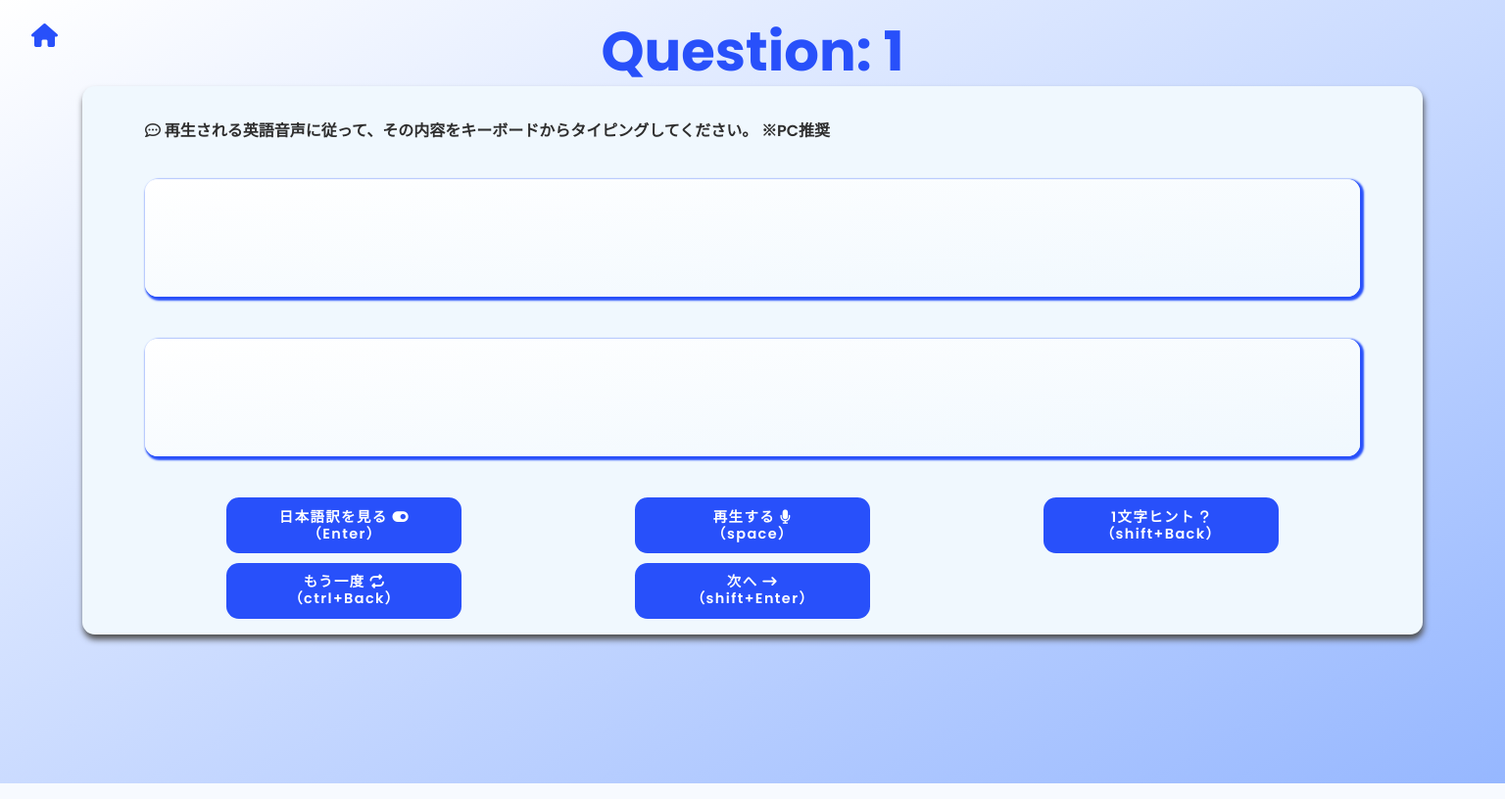
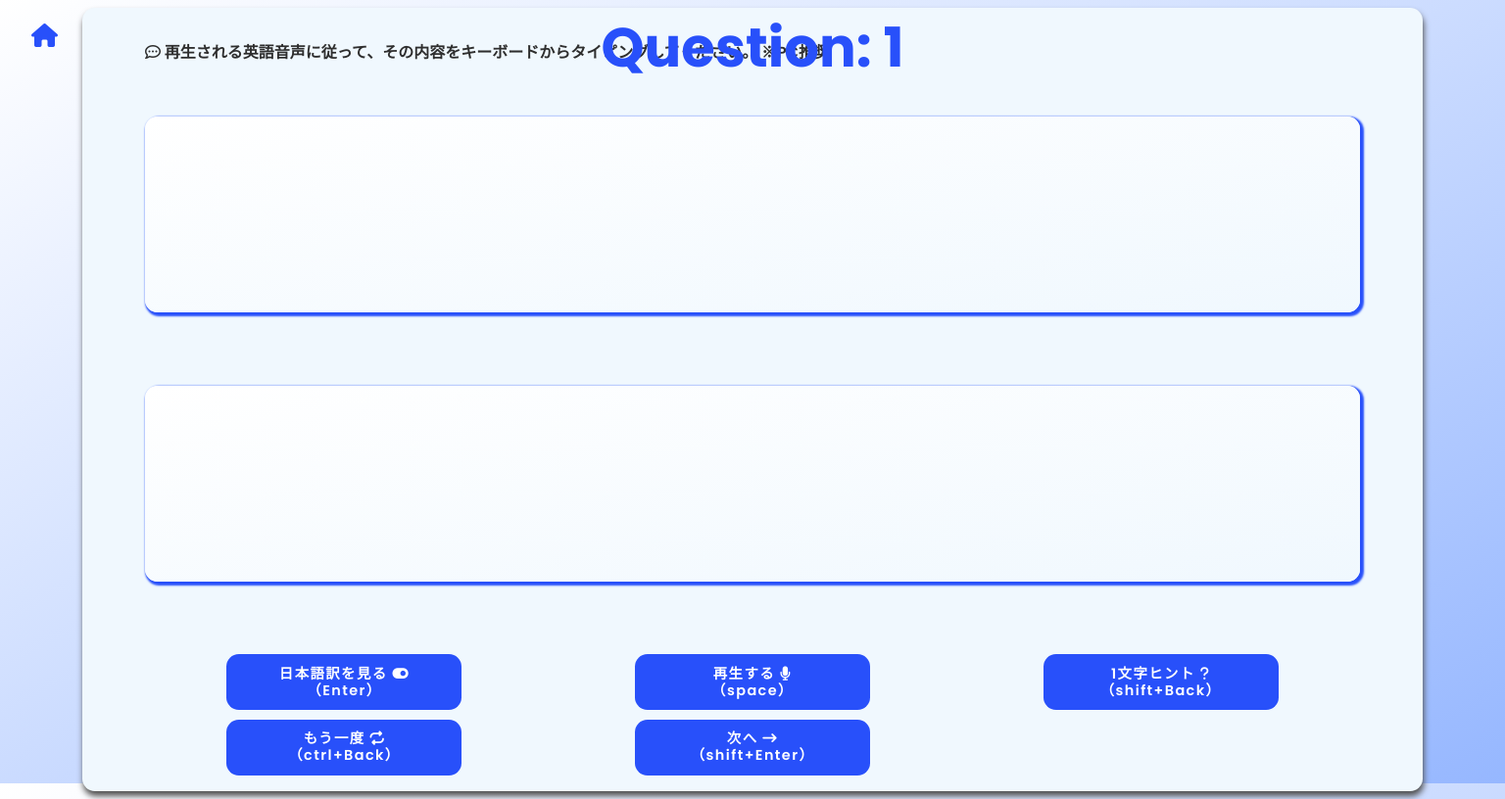
Before and after one commit to atsudora/EnDictation, a Django app: page /random/ in a window 1536 px wide. Shown: the whole page at 98% size. Run offline with Django 4.2, Linux system fonts and the light colour scheme; some libraries are stand-ins or nearby versions; some web fonts are replaced.

Commit message:
@media (min-width: 1281px)を追加してスタイルを整理

```diff
--- a/static/app/base.css
+++ b/static/app/base.css
@@ -37,10 +37,11 @@ body {
 
 .header {
   position: absolute;
-  top: 0.6rem;
+  top: 0.4rem;
   font-size: 3.5rem;
   text-align: center;
   font-weight: bold;
   color: var(--main-color);
   z-index: 10;
+  height: 4.4rem;
 }
--- a/static/app/index.css
+++ b/static/app/index.css
@@ -58,7 +58,6 @@ body {
 }
 
 .accordion-008 {
-  max-width: 500px;
   margin-bottom: 10px;
   border-radius: 5px;
   box-shadow: 0 7px 15px -5px rgb(0 0 0 / 5%);
@@ -75,6 +74,7 @@ body {
   font-weight: 600;
   cursor: pointer;
   font-size: 1.1rem;
+  text-align: center;
 }
 
 .accordion-008 summary::-webkit-details-marker {
--- a/static/app/random.css
+++ b/static/app/random.css
@@ -1,5 +1,9 @@
+body {
+  height: 100vh;
+}
+
 .container {
-  margin:5rem 0rem;
+  margin:4rem 0rem;
   display: flex;
   flex-direction: column;
   justify-content: flex-start;
@@ -10,7 +14,7 @@
   border-radius: 0.8rem;
   width: 100%; /* from 1000px to 100% */
   max-width: 90%; /* keep this to prevent over-sizing */
-  min-height: 560px;
+  min-height: 520px;
   max-width: 90%;
   box-shadow: 1px 5px 6px rgb(80, 80, 80)
 }
@@ -109,6 +113,22 @@ a.btn--radius {
   color: red;
 }
 
+@media (min-width: 1281px) {
+  .container {
+    min-height: 800px;
+  }
+
+  .question-display,
+  .translaton-display{
+    height: 200px;
+  }
+
+  .english-display,
+  .open-here{
+    font-size: 1.6rem;
+  }
+}
+
 @media (max-width: 600px) {
   body {
     overflow: auto;
```
